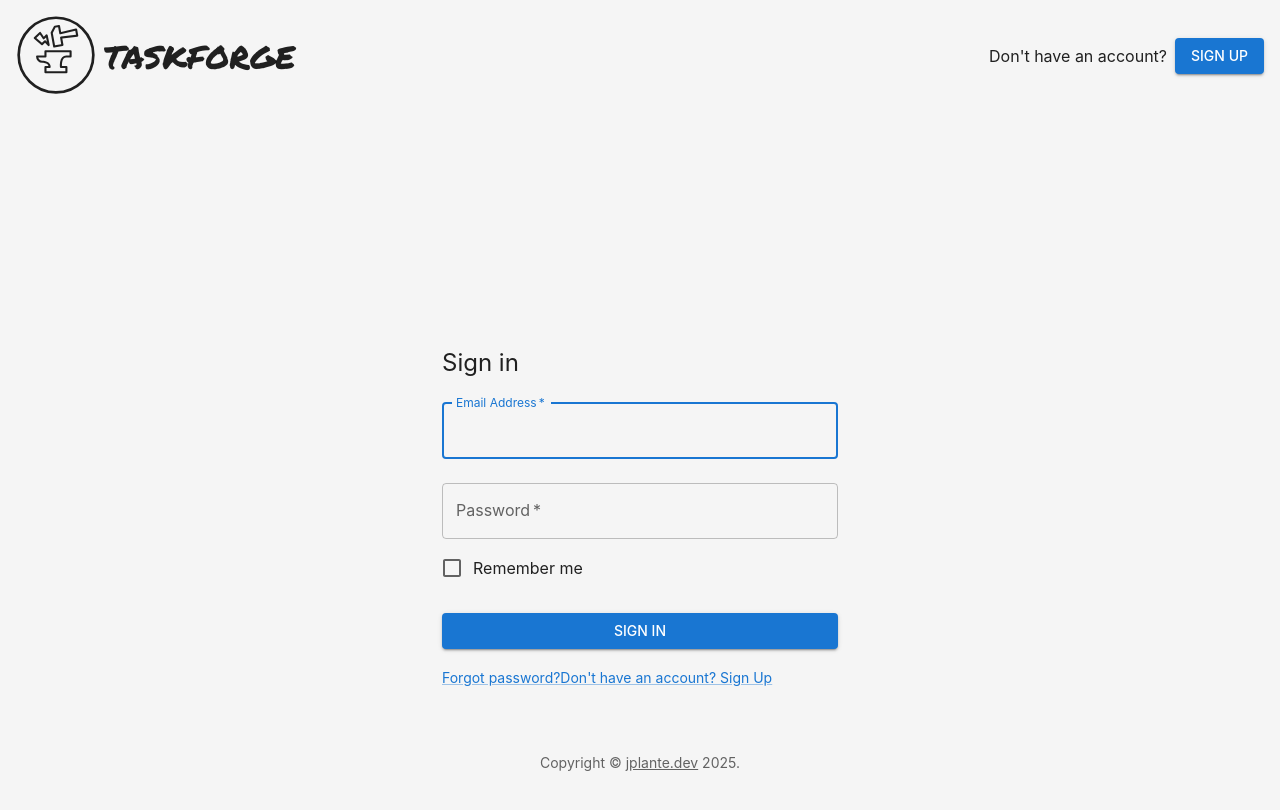
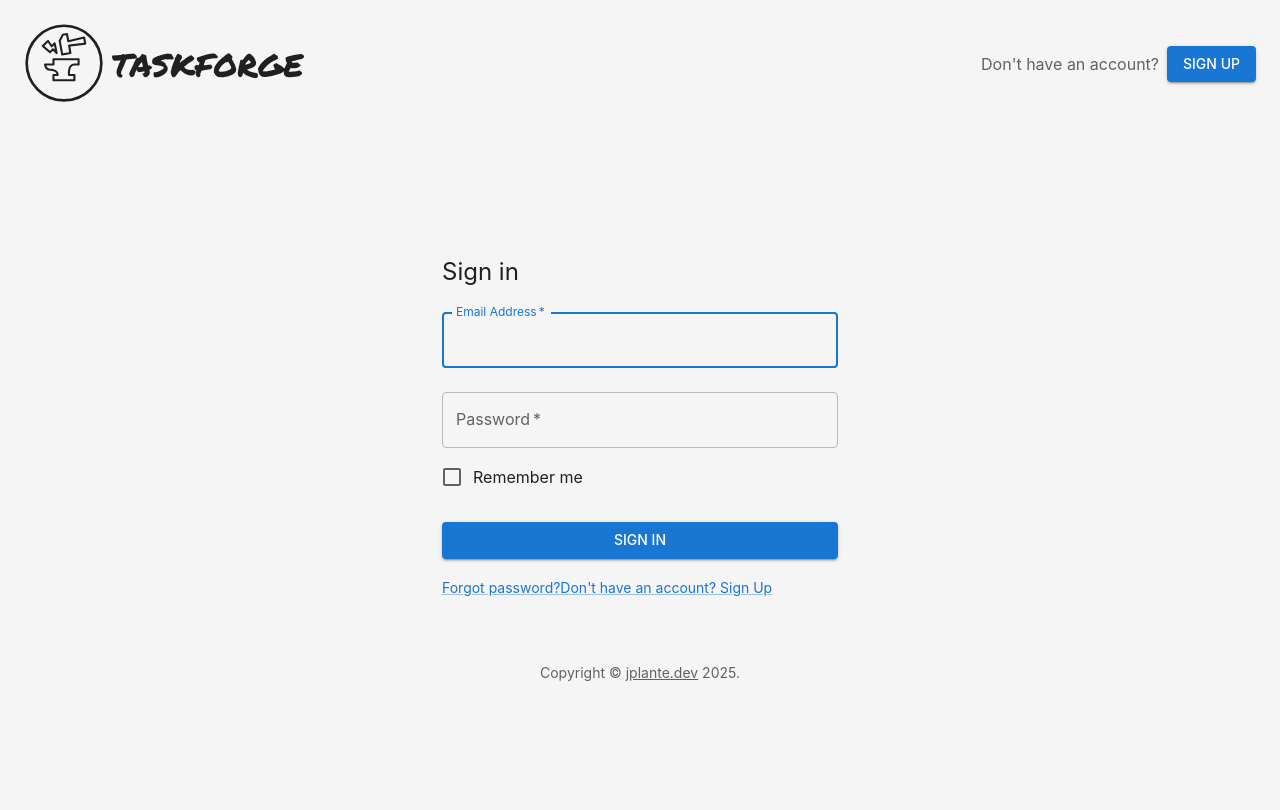
Before and after one commit to jplante01/task_forge, a React (Vite) app: page /login in a window 1280 px wide. Shown: the top 810 px of the page. Built offline with nearby package versions, Linux system fonts and the light colour scheme; no server answers.

Commit message:
Styling tweaks

```diff
--- a/src/pages/Login.jsx
+++ b/src/pages/Login.jsx
@@ -12,14 +12,14 @@ export default function Login() {
       <Stack
         direction="row"
         alignItems="center"
-        sx={{ padding: "1rem", marginBottom: "2rem" }}
+        sx={{ padding: {xs: "0.5rem", sm: "1.5rem"}, marginBottom: "2rem" }}
         justifyContent="space-between"
       >
         <Stack direction="row" alignItems="center">
           <Box
             sx={{
-              width: "80px",
-              height: "80px",
+              width: {xs: "60px", sm: "80px"},
+              height: {xs: "60px", sm: "80px"},
               marginRight: "0.5rem",
             }}
           >
@@ -32,10 +32,10 @@ export default function Login() {
               }}
             />
           </Box>
-          <Typography variant="logoFont">TASKFORGE</Typography>
+          <Typography variant="logoFont" sx={{ fontSize: {xs: '1.5rem', sm: '2rem'} }}>TASKFORGE</Typography>
         </Stack>
         <Stack direction="row" alignItems="center">
-          <Typography variant="body1" sx={{ marginRight: "0.5rem" }}>
+          <Typography variant="body1" sx={{ marginRight: "0.5rem", display: {xs: 'none', sm: 'block'}, color: theme.palette.text.secondary }}>
             Don&apos;t have an account?
           </Typography>
           <Button variant="contained" color="primary">
@@ -48,7 +48,8 @@ export default function Login() {
           display: "flex",
           justifyContent: "center",
           alignItems: "center",
-          height: "100vh",
+          height: "100%",
+          marginTop: "2rem",
         }}
       >
         {/* <Card variant="outlined"> */}
```
